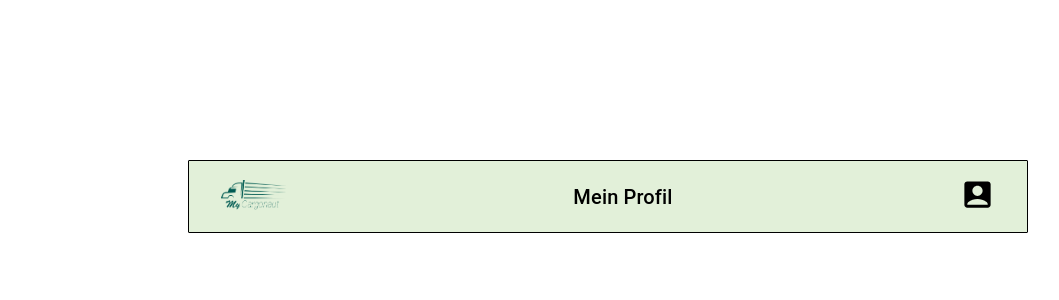
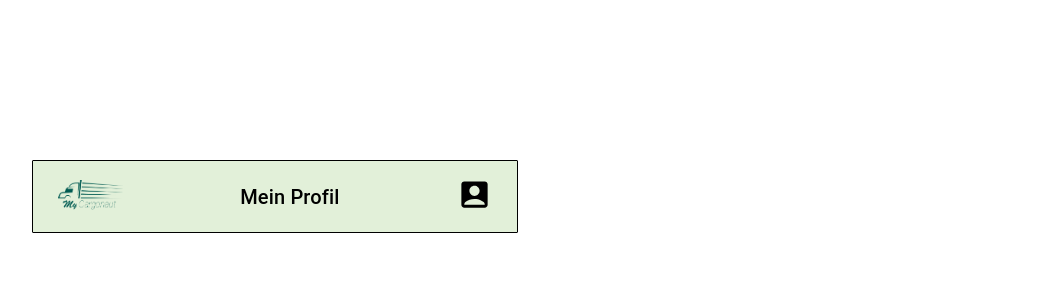
Before and after one commit to mariemllr/MyCargonaut-Frontend, a React (Create React App) app: page / in a window 1280 px wide. Shown: the top 300 px of the page, without its empty margins (32-1091 px from the left). Built offline with nearby package versions, Linux system fonts and the light colour scheme.

Commit message:
more eslint fixes

```diff
--- a/package.json
+++ b/package.json
@@ -70,6 +70,7 @@
     "cross-env": "^7.0.3",
     "eslint": "^8.43.0",
     "eslint-config-airbnb": "^19.0.4",
+    "eslint-config-airbnb-typescript": "^17.0.0",
     "eslint-config-prettier": "^8.8.0",
     "eslint-config-standard-with-typescript": "^35.0.0",
     "eslint-plugin-import": "^2.27.5",
--- /dev/null
+++ b/src/components/ProfileInformation/ProfileInformation.tsx
@@ -0,0 +1,17 @@
+import { Container, Box } from '@mui/material';
+
+const ProfileInformation: React.FC = () => {
+  return (
+    <Container>
+      <Box
+        sx={{
+          display: 'flex',
+          border: '1.5px solid #e2f0d10',
+          borderRadius: '1px',
+        }}
+      ></Box>
+    </Container>
+  );
+};
+
+export default ProfileInformation;
--- a/src/pages/ProfilePage/ProfilePage.tsx
+++ b/src/pages/ProfilePage/ProfilePage.tsx
@@ -1,11 +1,10 @@
 // ProfilePage.tsx
 import React from 'react';
 import { useSelector } from 'react-redux';
-import { Typography, Container, Box, Stack } from '@mui/material';
+import { Container, Box } from '@mui/material';
 import { RootState } from '../../App';
-import logo from '../../assets/MyCargonaut_Logo/Export/0.75x/semi_androidMyCargonautldpi.png';
-import AccountBoxIcon from '@mui/icons-material/AccountBox';
 import ProfileHeader from '../../components/ProfileHeader/ProfileHeader';
+import ProfileInformation from '../../components/ProfileInformation/ProfileInformation';
 
 const ProfilePage: React.FC = () => {
   const currentUser = useSelector((state: RootState) => state.user);
@@ -14,6 +13,7 @@ const ProfilePage: React.FC = () => {
     <Container>
       <Box sx={{ display: 'flex', justifyContent: 'center' }}>
         <ProfileHeader></ProfileHeader>
+        <ProfileInformation></ProfileInformation>
       </Box>
     </Container>
   );
```
Also changed, not shown: .eslintrc.json, 1 other file (tests, documents, lock files or other folders).
